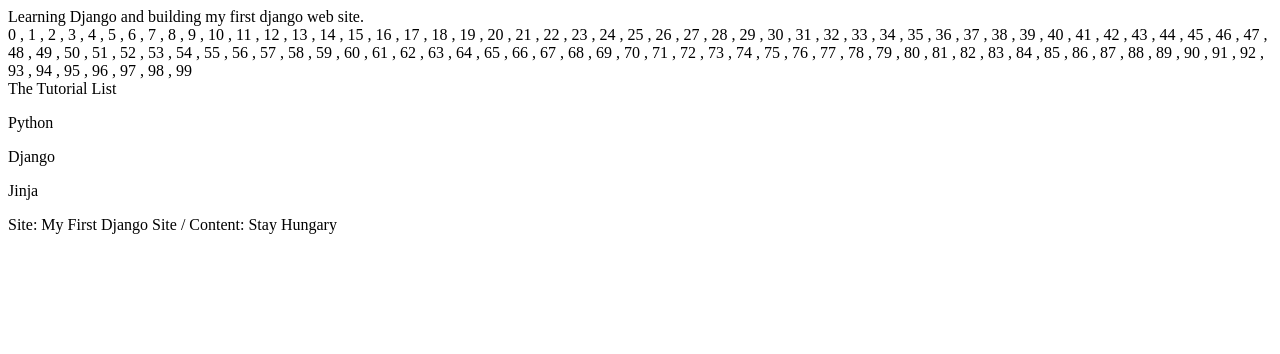
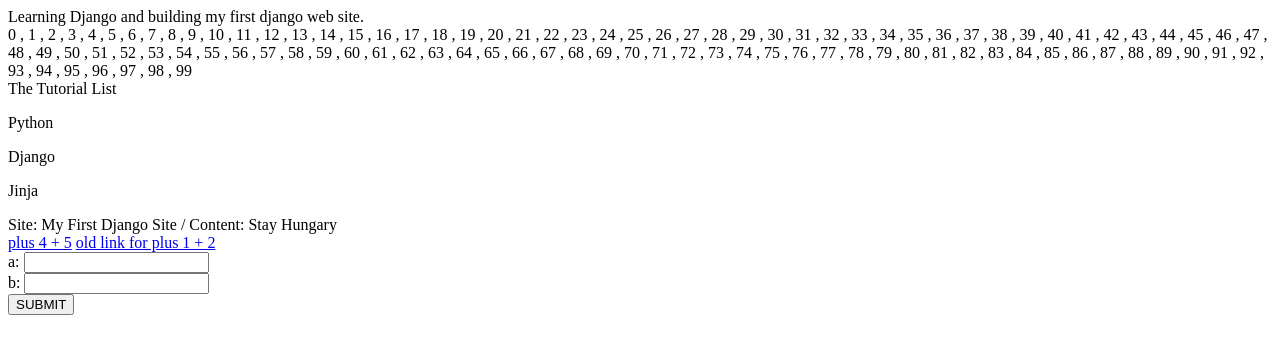
Before and after one commit to MifengbushiMifeng/django_site, a Django app: page / in a window 1280 px wide. Shown: the top 354 px of the page. Run offline with Django 3.2, Linux system fonts and the light colour scheme; parts of the project's set-up code (start-up, migrations or seed data) failed here and were passed over.

Commit message:
practice 'form submit' in Django

```diff
--- a/learn/templates/home.html
+++ b/learn/templates/home.html
@@ -36,9 +36,19 @@
         {{ key }}  ---  {{ value }}
     {% endfor %}
 </div>
-<div style="display: none">
+<div style="">
     <a href="{% url 'add' 4 5 %}">plus 4 + 5</a>
     <a href="/add/1/2">old link for plus 1 + 2</a>
 </div>
+
+<div>
+    <form action="/add/flexible/" method="get">
+        a: <input type="text" name="a" id="a"><br>
+        b: <input type="text" name="b" id="b"><br>
+        <input type="submit" value="SUBMIT">
+    </form>
+
+</div>
+
 </body>
 </html>
--- a/learn/views.py
+++ b/learn/views.py
@@ -26,6 +26,14 @@
     return HttpResponse(str(c))
 
 
+def add_flexible(request):
+    a = request.GET['a']
+    b = request.GET['b']
+    a = int(a)
+    b = int(b)
+    return HttpResponse(str(a + b))
+
+
 def old_add_redirect(request, a, b):
     # return HttpResponseRedirect(
     #     reverse('add2', args=(a, b))
--- a/mysite/urls.py
+++ b/mysite/urls.py
@@ -22,6 +22,7 @@
     url(r'^$', learn_views.index, name='home'),
     url(r'^admin/', admin.site.urls),
     url(r'^add_new/(\d+)/(\d+)$', learn_views.add, name='add'),
-    url(r'^add/(\d+)/(\d+)$', learn_views.old_add_redirect, name='add2')
+    url(r'^add/(\d+)/(\d+)$', learn_views.old_add_redirect, name='add2'),
+    url(r'^add/flexible/$', learn_views.add_flexible, name='addflex'),
 
 ]
```
